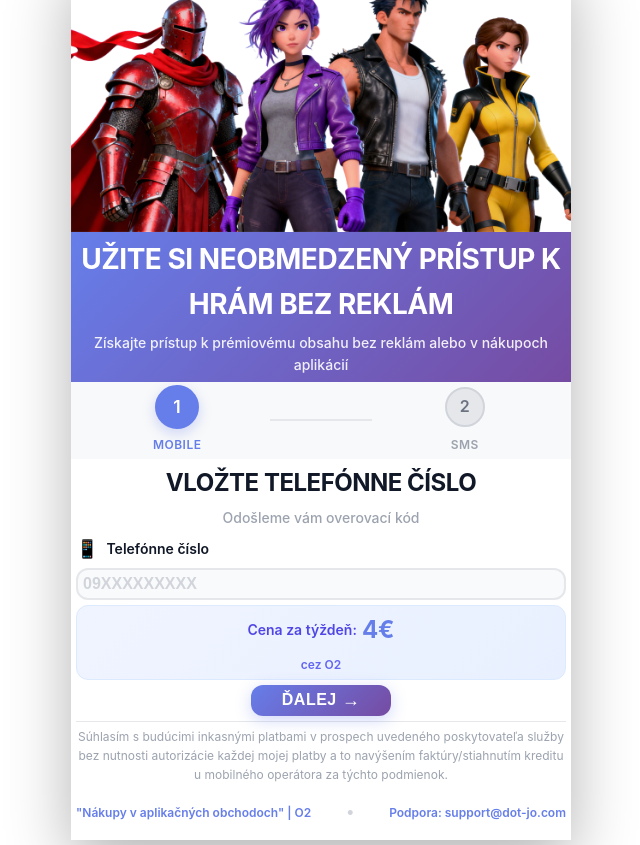
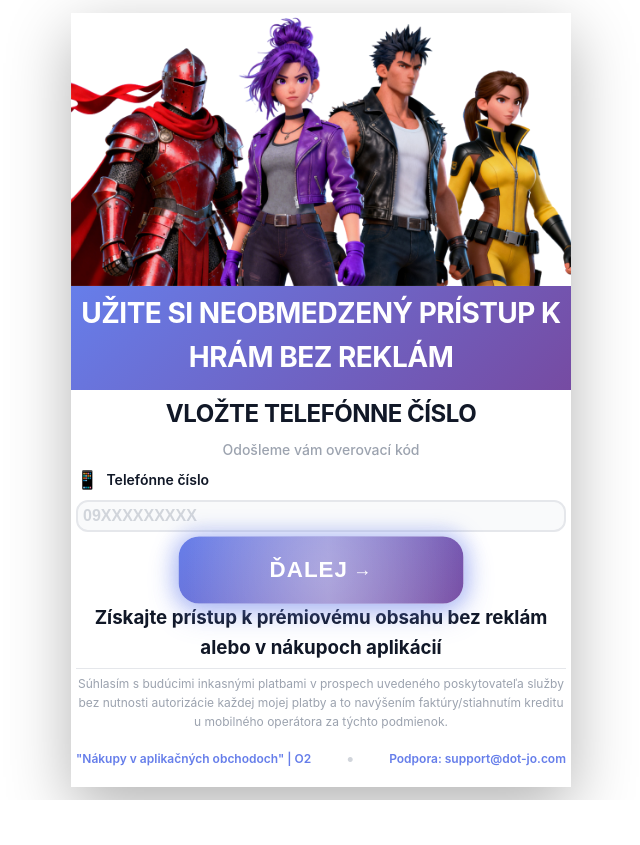
Before and after one commit to arun-a/lphtml_Slovak, a PHP site: page /layoutFlow2.html in a window 1280 px wide. Shown: the whole page, without its empty margins (319-959 px from the left). After the commit the page ends 800 px from the top, so only its background shows below. Run offline with PHP 8.4, Linux system fonts and the light colour scheme.

Commit message:
Updated Changes to meet the design

```diff
--- a/assets/css/style.css
+++ b/assets/css/style.css
@@ -180,6 +180,10 @@ body {
     padding: 5px 5px;
     background: linear-gradient(135deg, var(--brand), #764ba2);
     color: white;
+    text-align: center;
+}
+
+.centered-content {
     text-align: center;
 }
 
@@ -551,6 +555,83 @@ button {
     transform: translateX(2px);
 }
 
+/* GAMING-STYLE SUBMIT POPUP BUTTON */
+#submit-popup,
+#first-cta-btn,
+#submit-msisdn {
+    font-size: 22px !important;
+    padding: 20px 50px !important;
+    min-width: 280px !important;
+    border-radius: 20px !important;
+    font-weight: 700 !important;
+    letter-spacing: 1px !important;
+    animation: pulseGlow 2s ease-in-out infinite, gamingScale 3s ease-in-out infinite;
+    position: relative;
+    overflow: hidden;
+    text-transform: uppercase;
+    box-shadow: 0 0 20px 5px rgba(102, 126, 234, 0.4), 0 10px 30px rgba(102, 126, 234, 0.3) !important;
+}
+
+#submit-popup::before,
+#first-cta-btn::before,
+#submit-msisdn::before {
+    content: '';
+    position: absolute;
+    top: 0;
+    left: -100%;
+    width: 100%;
+    height: 100%;
+    background: linear-gradient(90deg, transparent, rgba(255, 255, 255, 0.3), transparent);
+    animation: shimmer 2s infinite;
+}
+
+#submit-popup::after,
+#first-cta-btn::after,
+#submit-msisdn::after {
+    content: '';
+    position: absolute;
+    top: 0;
+    left: 0;
+    right: 0;
+    bottom: 0;
+    background: radial-gradient(circle at 50% 50%, rgba(255, 255, 255, 0.2), transparent);
+    border-radius: 20px;
+    pointer-events: none;
+}
+
+#submit-popup:hover,
+#first-cta-btn:hover,
+#submit-msisdn:hover {
+    transform: scale(1.12) !important;
+    animation: pulseGlow 1.5s ease-in-out infinite, vibration 0.1s ease-in-out;
+    box-shadow: 0 0 40px 15px rgba(102, 126, 234, 0.7), 0 15px 40px rgba(102, 126, 234, 0.4) !important;
+}
+
+#submit-popup:active,
+#first-cta-btn:active,
+#submit-msisdn:active {
+    transform: scale(0.98) !important;
+    animation: pulseGlow 1.5s ease-in-out infinite;
+    box-shadow: 0 0 30px 10px rgba(102, 126, 234, 0.5), inset 0 2px 5px rgba(0, 0, 0, 0.2) !important;
+}
+
+#submit-popup span,
+#first-cta-btn span,
+#submit-msisdn span {
+    position: relative;
+    z-index: 2;
+    display: block;
+}
+
+@keyframes shimmer {
+    0% {
+        left: -100%;
+    }
+    100% {
+        left: 100%;
+    }
+}
+
 /* SUCCESS SECTION */
 .success-section {
     text-align: center;
--- a/layoutFlow2.html
+++ b/layoutFlow2.html
@@ -19,35 +19,14 @@
 
         <!-- MAIN CARD -->
         <section class="card subscription-card" id="wholecard" role="region" aria-labelledby="service-title">
-            <!-- SONIX LOGO (Top Right) -->
-            <!-- <div class="sonix-logo-badge">
-                <img src="assets/images/sonix-logo.png" alt="Sonix Games" class="sonix-logo" />
-            </div> -->
-
             <!-- HEADER SECTION -->
             <header class="card-header">
                 <div class="header-gradient"></div>
                 <img src="assets/images/banner.png" alt="Service Banner" class="top_picture" />
                 <div class="header-content">
                     <h1 id="service-title" class="service-title">UŽITE SI NEOBMEDZENÝ PRÍSTUP K HRÁM BEZ REKLÁM</h1>
-                    <p class="service-subtitle">Získajte prístup k prémiovému obsahu bez reklám alebo v nákupoch aplikácií</p>
                 </div>
             </header>
-
-            <!-- PROGRESS INDICATOR -->
-            <div class="progress-wrapper">
-                <div class="progress-steps">
-                    <div class="progress-step active" id="step-1">
-                        <span class="step-number">1</span>
-                        <span class="step-label">Mobile</span>
-                    </div>
-                    <div class="progress-connector"></div>
-                    <div class="progress-step" id="step-2">
-                        <span class="step-number">2</span>
-                        <span class="step-label">SMS</span>
-                    </div>
-                </div>
-            </div>
 
             <!-- CONTENT SECTION -->
             <div class="content">
@@ -55,7 +34,7 @@
                 <div id="global-message" class="global-message" role="alert"></div>
 
                 <!-- MSISDN SECTION -->
-                <div id="msisdn-section" class="form-section active">
+                <div id="msisdn-section" class="form-section active centered-content">
                     <div class="section-header">
                         <h2>VLOŽTE TELEFÓNNE ČÍSLO</h2>
                         <p id="msisdn-hint" class="section-description">Odošleme vám overovací kód</p>
@@ -89,17 +68,14 @@
                         <div class="error" id="msisdn-error" role="alert" aria-live="polite"></div>
                     </div>
 
-                    <div class="pricing-box">
-                        <span class="price-label">Cena za týždeň:</span>
-                        <span class="price-value">4€</span>
-                        <span class="price-operator">cez O2</span>
-                    </div>
-
                     <div class="form-actions">
                         <button id="submit-msisdn" class="btn btn-primary" type="button">
                             <span class="btn-text">ĎALEJ</span>
                             <span class="btn-icon">→</span>
                         </button>
+                    </div>
+                    <div class="section-header">
+                        <h3>Získajte prístup k prémiovému obsahu bez reklám alebo v nákupoch aplikácií</h3>
                     </div>
                 </div>
 
```
Also changed, not shown: other parts of assets/css/style.css (+60 -0 lines), assets/script/main.js (+70 -0 lines), layoutFlow1.html (+1 -11 lines), layoutFlow3.html (+4 -28 lines), layoutFlow4.html (+4 -22 lines), layoutFlow5.html (+4 -17 lines), layoutFlow6.html (+4 -22 lines).
